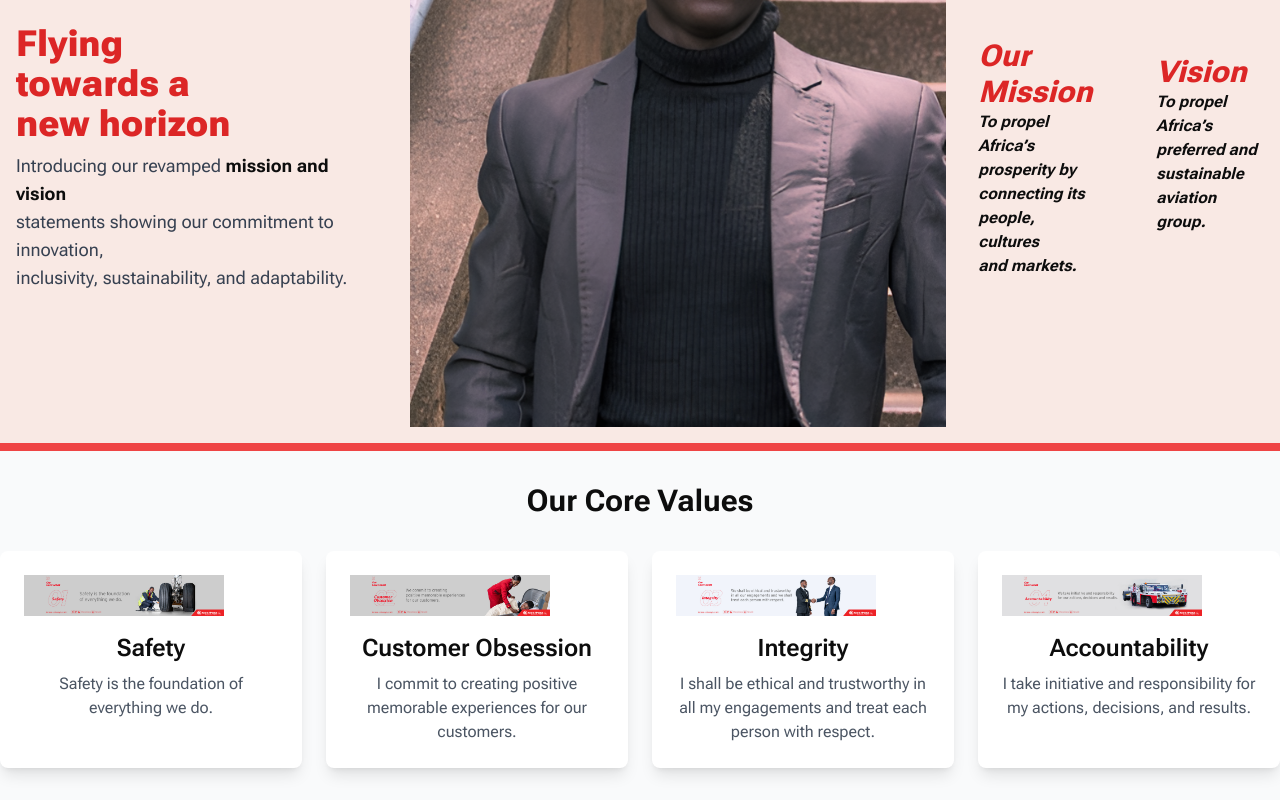
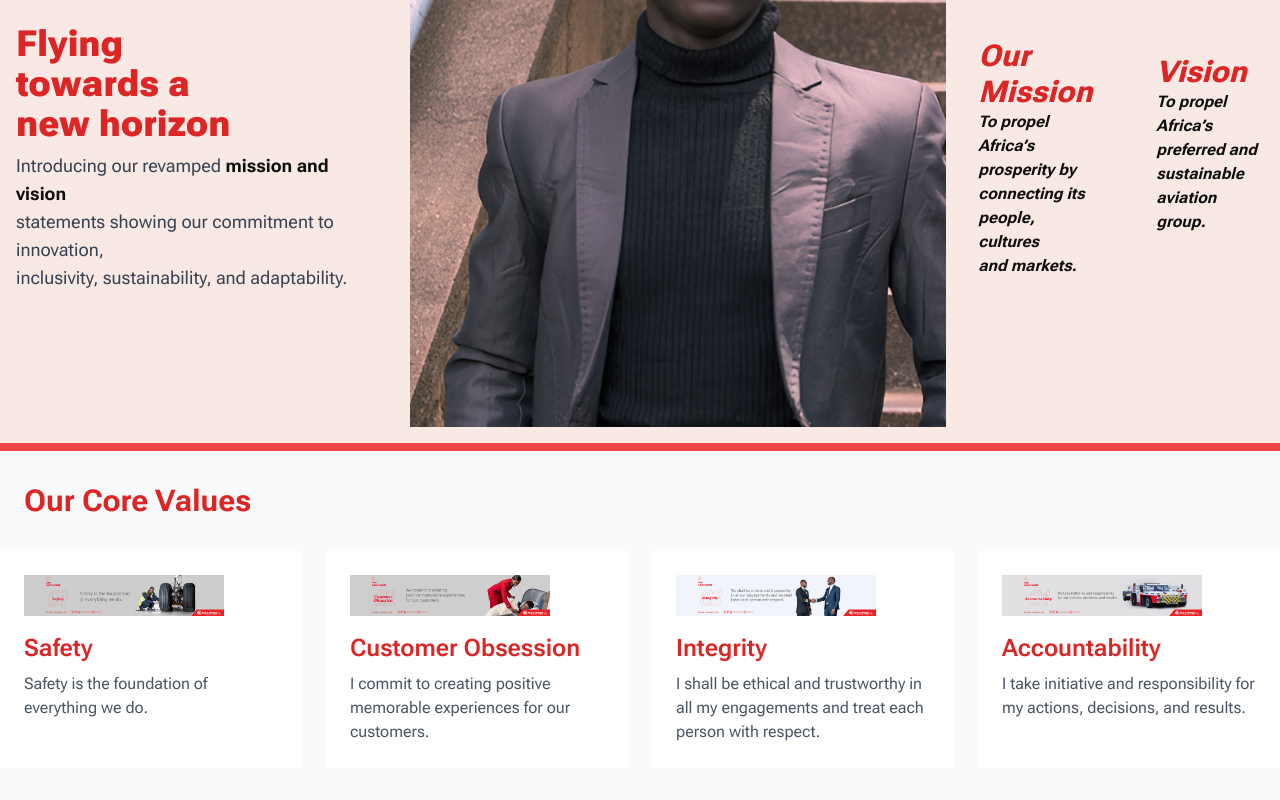
Before and after one commit to jeffmakuto/adili_v3, a Next.js app in the folder adili/: page / in a window 1280 px wide. Shown: the part 558-1358 px from the top of the page. Built offline with nearby package versions, Linux system fonts and the light colour scheme.

Commit message:
style: update colors of the values
- make the 'Our Core Values', 'Safety', 'Customer Obsession', 'Integrity', and Accountability' texts red
- Remove the 'text center' style from all values

```diff
--- a/adili/src/ui/home/values.tsx
+++ b/adili/src/ui/home/values.tsx
@@ -6,7 +6,7 @@ import Accountability from '@/ui/home/values/accountability'
 const Values: React.FC = () => {
   return (
     <section className="w-full bg-gray-50 py-8">
-      <h2 className="text-3xl font-bold text-center mb-8">Our Core Values</h2>
+      <h2 className="text-3xl font-bold text-red-600 mb-8 pl-6">Our Core Values</h2>
       <div className="grid grid-cols-1 gap-6 md:grid-cols-2 lg:grid-cols-4">
         <Safety />
         <CustomerObsession />
--- a/adili/src/ui/home/values/accountability.tsx
+++ b/adili/src/ui/home/values/accountability.tsx
@@ -2,9 +2,9 @@ import Image from 'next/image'
 
 const Accountability: React.FC = () => {
   return (
-    <div className="bg-white shadow-lg rounded-lg p-6 text-center">
+    <div className="bg-white p-6">
       <Image src="/images/accountability.jpg" alt="Accountability" width={200} height={200} />
-      <h3 className="text-2xl font-semibold mt-4">Accountability</h3>
+      <h3 className="text-2xl font-semibold mt-4 text-red-600">Accountability</h3>
       <p className="text-gray-600 mt-2">
         I take initiative and responsibility for my actions, decisions, and results.
       </p>
--- a/adili/src/ui/home/values/customer-obession.tsx
+++ b/adili/src/ui/home/values/customer-obession.tsx
@@ -2,9 +2,9 @@ import Image from 'next/image'
 
 const CustomerObsession: React.FC = () => {
   return (
-    <div className="bg-white shadow-lg rounded-lg p-6 text-center">
+    <div className="bg-white p-6">
       <Image src="/images/customer obsession.jpg" alt="Customer Obsession" width={200} height={200} />
-      <h3 className="text-2xl font-semibold mt-4">Customer Obsession</h3>
+      <h3 className="text-2xl font-semibold mt-4 text-red-600">Customer Obsession</h3>
       <p className="text-gray-600 mt-2">
         I commit to creating positive memorable experiences for our customers.
       </p>
--- a/adili/src/ui/home/values/integrity.tsx
+++ b/adili/src/ui/home/values/integrity.tsx
@@ -2,9 +2,9 @@ import Image from 'next/image'
 
 const Integrity: React.FC = () => {
   return (
-    <div className="bg-white shadow-lg rounded-lg p-6 text-center">
+    <div className="bg-white p-6">
       <Image src="/images/integrity.jpg" alt="Integrity" width={200} height={200} />
-      <h3 className="text-2xl font-semibold mt-4">Integrity</h3>
+      <h3 className="text-2xl font-semibold mt-4 text-red-600">Integrity</h3>
       <p className="text-gray-600 mt-2">
         I shall be ethical and trustworthy in all my engagements and treat each person with respect.
       </p>
--- a/adili/src/ui/home/values/safety.tsx
+++ b/adili/src/ui/home/values/safety.tsx
@@ -2,9 +2,9 @@ import Image from 'next/image'
 
 const Safety: React.FC = () => {
   return (
-    <div className="bg-white shadow-lg rounded-lg p-6 text-center">
+    <div className="bg-white p-6">
       <Image src="/images/safety.jpg" alt="Safety" width={200} height={200} />
-      <h3 className="text-2xl font-semibold mt-4">Safety</h3>
+      <h3 className="text-2xl font-semibold mt-4 text-red-600">Safety</h3>
       <p className="text-gray-600 mt-2">Safety is the foundation of everything we do.</p>
     </div>
   );
```
